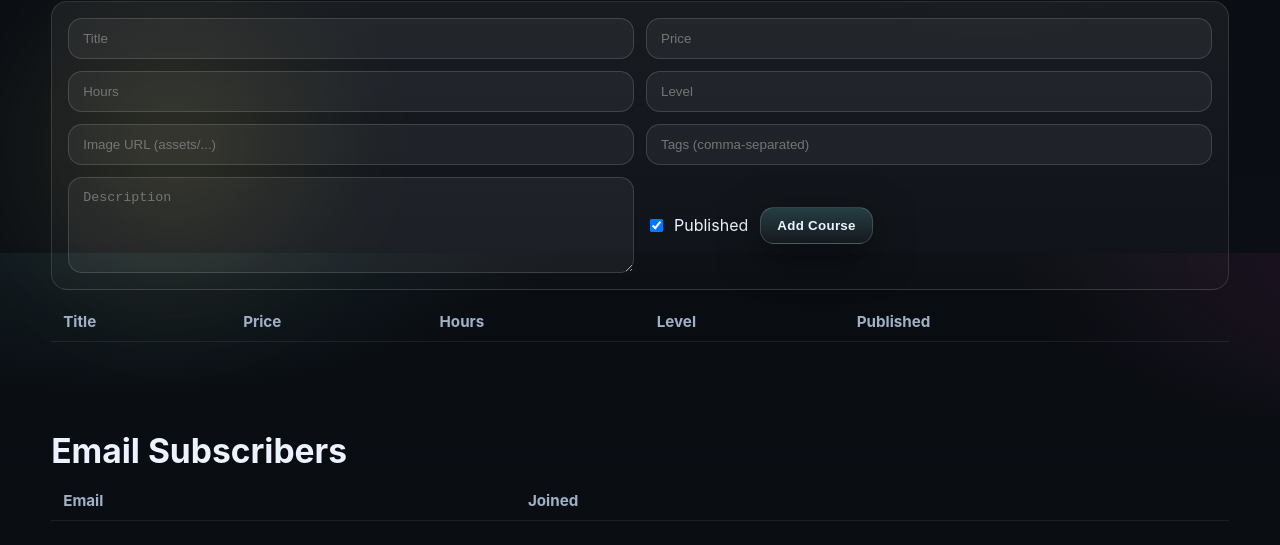
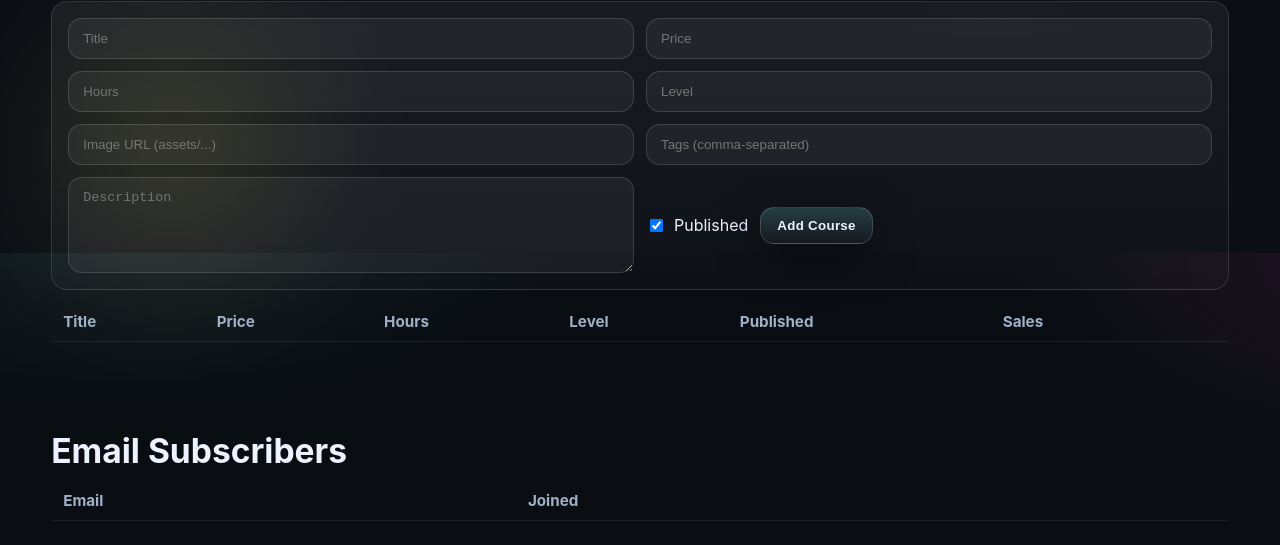
Before and after one commit to blooprocket-create/aproduction2, a website: page public/admin.html in a window 1280 px wide. Shown: the part 547-1092 px from the top of the page. Drawn offline with Linux system fonts and the light colour scheme; no server answers; sample sign-in values are in the browser's storage.

Commit message:
Update admin.html

```diff
--- a/public/admin.html
+++ b/public/admin.html
@@ -40,7 +40,14 @@
         <div class="flex"><label class="flex" style="gap:8px"><input id="cPub" type="checkbox" checked/> Published</label><button id="addCourse" class="btn">Add Course</button></div>
       </div>
     </div>
-    <table class="table" id="courseTable"><thead><tr><th>Title</th><th>Price</th><th>Hours</th><th>Level</th><th>Published</th><th></th></tr></thead><tbody></tbody></table>
+    <table class="table" id="courseTable">
+  <thead>
+    <tr>
+      <th>Title</th><th>Price</th><th>Hours</th><th>Level</th><th>Published</th><th>Sales</th><th></th>
+    </tr>
+  </thead>
+  <tbody></tbody>
+</table>
   </section>
 
   <section class="section">
```
